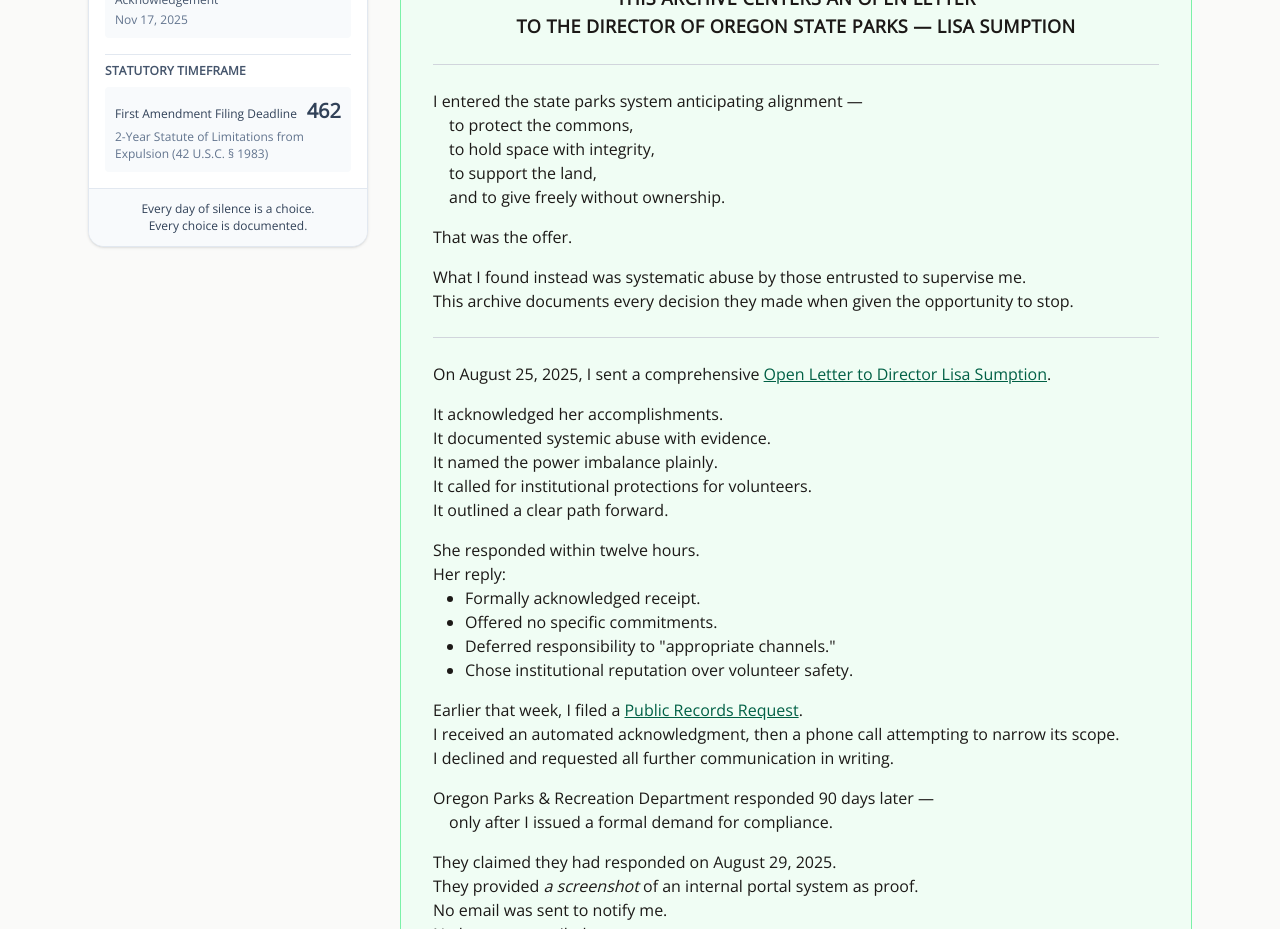
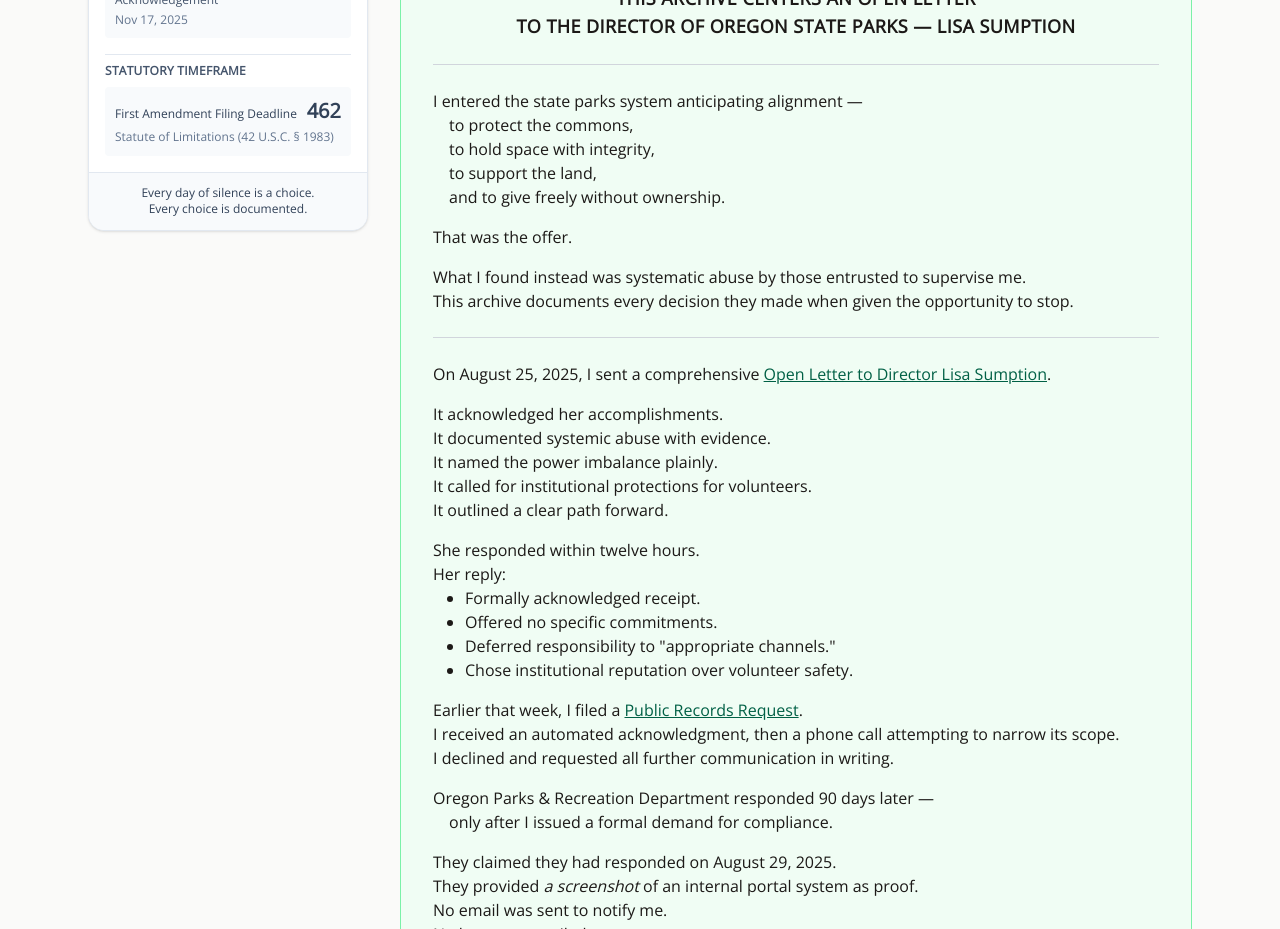
Before and after one commit to rswfire/rswfire.oprd, a Next.js app: page / in a window 1280 px wide. Shown: the part 1160-2089 px from the top of the page. Built offline with nearby package versions, Linux system fonts and the light colour scheme.

Commit message:
Updated SilenceTracker.tsx

```diff
--- a/components/archive/SilenceTracker.tsx
+++ b/components/archive/SilenceTracker.tsx
@@ -35,7 +35,7 @@ const SILENCE_EVENTS: TrackedEvent[] = [
 const LEGAL_DEADLINE: LegalDeadline = {
     label: "First Amendment Filing Deadline",
     date: "2027-03-27",
-    statute: "2-Year Statute of Limitations from Expulsion (42 U.S.C. § 1983)"
+    statute: "Statute of Limitations (42 U.S.C. § 1983)"
 };
 
 
```
